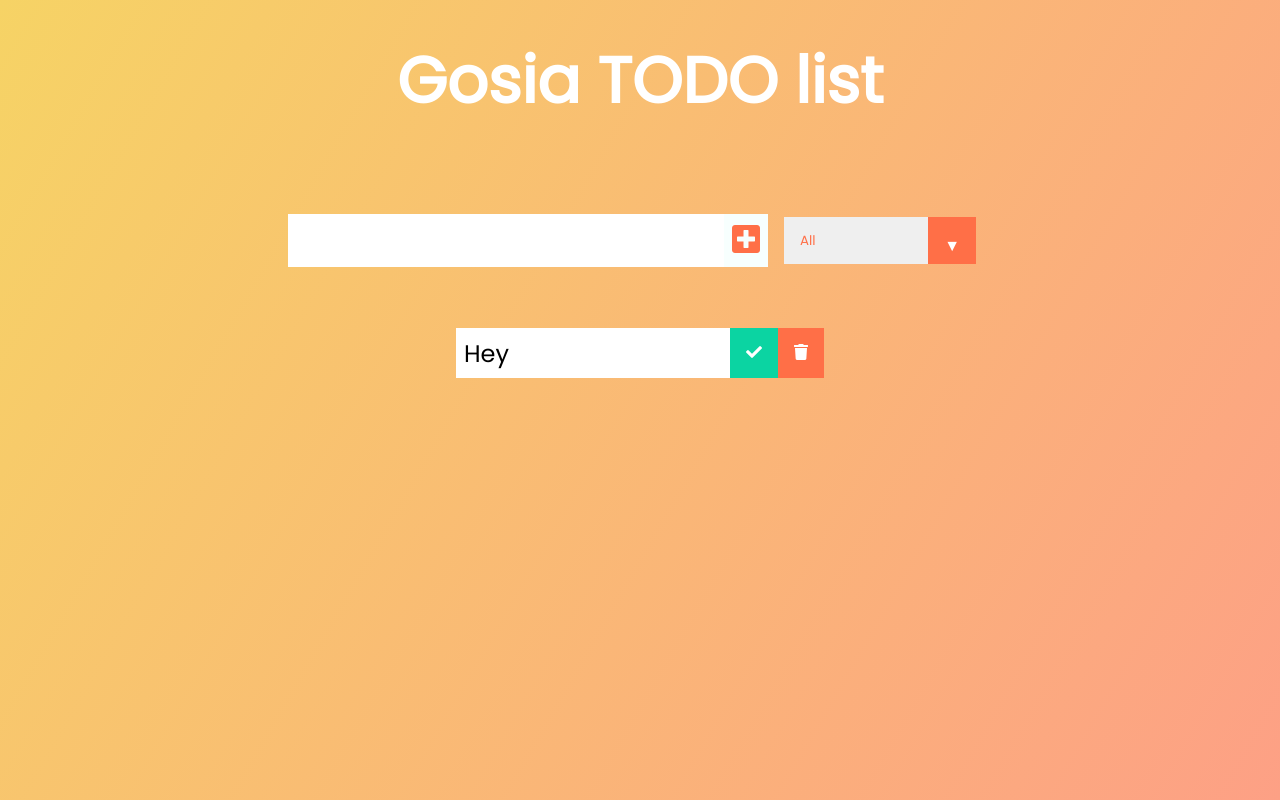
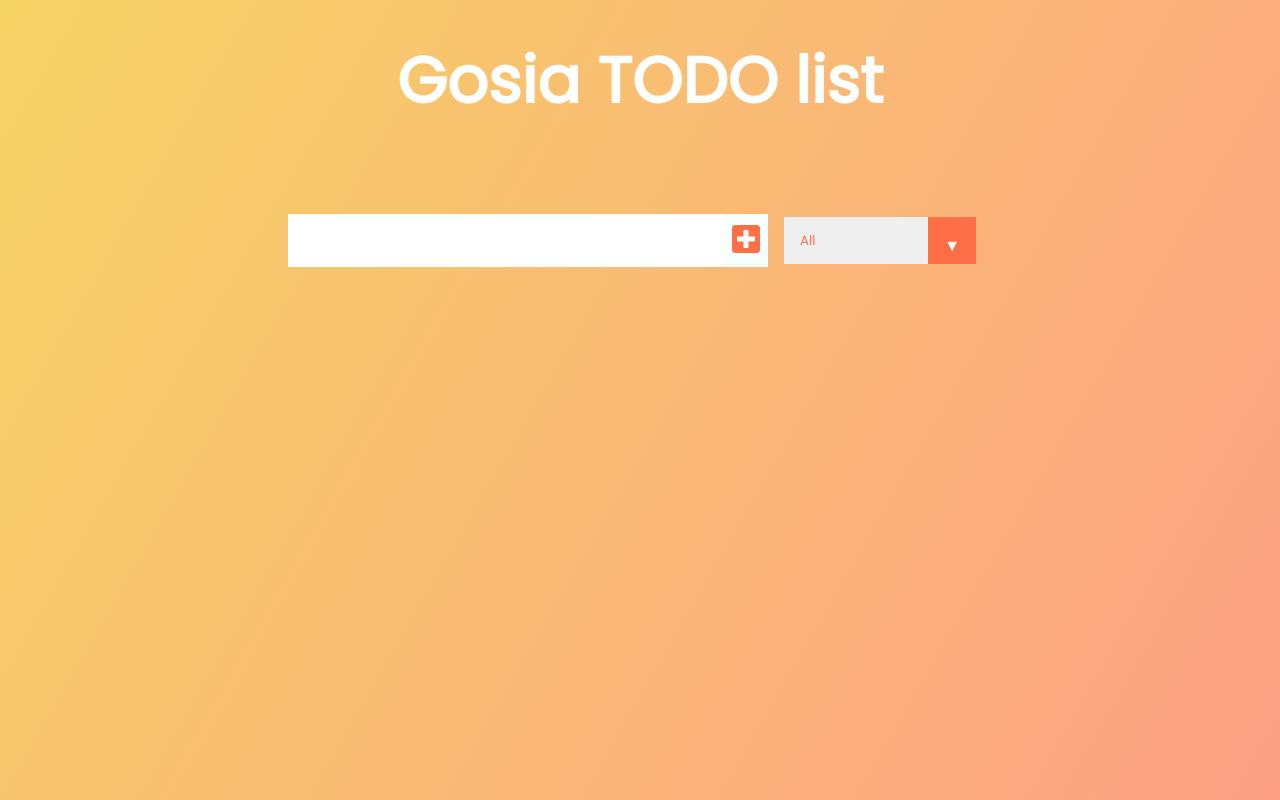
Before and after one commit to margiebed/react-todo, a React (Create React App) app: page / in a window 1280 px wide. Built offline with nearby package versions, Linux system fonts and the light colour scheme.

Commit message:
add feature to display todo

```diff
--- a/src/App.js
+++ b/src/App.js
@@ -12,7 +12,7 @@
         <h1>Gosia TODO list</h1>
       </header>
       <Form setInputText={setInputText} todos={todos} setTodos={setTodos} inputText={inputText} />
-      <TodoList />
+      <TodoList todos={todos}/>
     </div>
   )
 }
--- a/src/components/ToDoList.js
+++ b/src/components/ToDoList.js
@@ -1,11 +1,13 @@
 import React from 'react'
 import Todo from './Todo'
 
-const TodoList = () => {
+const TodoList = ({ todos }) => {
   return (
     <div className="todo-container">
       <ul className="todo-list">
-          <Todo/>
+       {todos.map(todo => (
+           <Todo text={todo.text}/>
+       ))}
       </ul>
     </div>
   )
--- a/src/components/Todo.js
+++ b/src/components/Todo.js
@@ -1,12 +1,12 @@
 import React from 'react'
-const Todo = () => {
+const Todo = ({ text }) => {
   return (
     <div className="todo">
-      <li className="todo-item">Hey</li>
-      <button className='complete-btn'>
+      <li className="todo-item">{text}</li>
+      <button className="complete-btn">
         <i className="fas fa-check"></i>
       </button>
-      <button className='trash-btn'>
+      <button className="trash-btn">
         <i className="fas fa-trash"></i>
       </button>
     </div>
```
